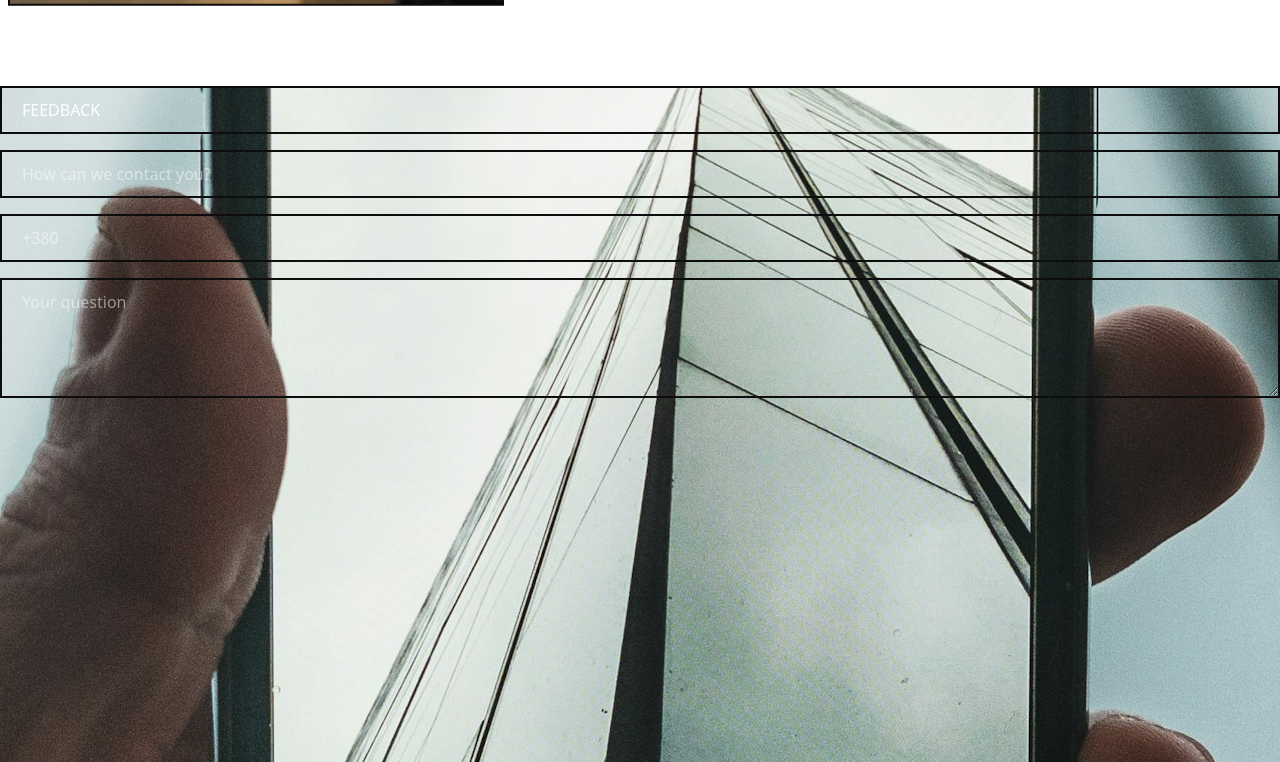
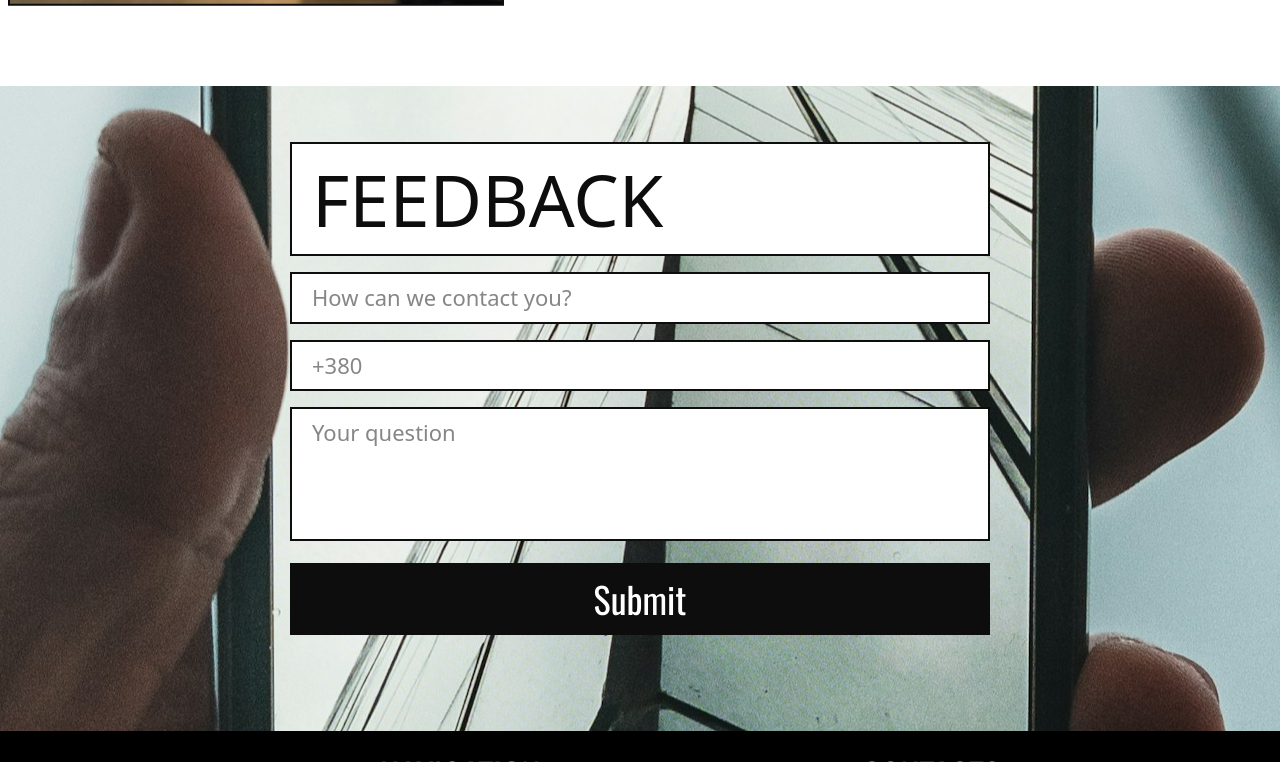
Before and after one commit to spaindoc/Rentos, a Next.js app: page /en in a window 1280 px wide. Shown: the part 498-1260 px from the top of the page. Built offline with nearby package versions, Linux system fonts and the light colour scheme.

Commit message:
did feedback (with no api)

```diff
--- a/src/app/[locale]/components/feedback.jsx
+++ b/src/app/[locale]/components/feedback.jsx
@@ -12,24 +12,46 @@ const Feedback = () => {
     const [message, setMessage] = useState('');
 
     const onFetch = async (name, phone, message) => {
-    };//! Напиши будь ласка апішечку, бо я хз які ендпоінти(
+        //! Напиши будь ласка апішечку, бо я хз які ендпоінти(
+    };
 
     return (
-        <section className="bg-auto min-h-[100vh] bg-center bg-no-repeat relative" style={{ backgroundImage: `url(${bg.src})` }}>
-            <div className="border p-2.5 lg:py-2.5 lg:px-5 lg:border-2 border-black uppercase">
-                <h3>{t('Feedback.title')}</h3>
+        <section
+            className="bg-auto pt-[5vh] pb-[10vh] bg-center bg-no-repeat relative overflow-x-hidden min-w-full"
+            style={{ backgroundImage: `url(${bg.src})` }}
+        >
+            <div className={`relative overflow-x-hidden`}>
+                <div className="w-full max-w-full px-4 py-4 box-border">
+
+                    <div className="
+                        w-full max-w-[700px]
+                        mx-auto text-black bg-white
+                        border p-2.5 lg:py-2.5 lg:px-5 lg:border-2 border-black uppercase
+                    ">
+                        <h3 className="break-words leading-tight text-[38px] lg:text-7xl">
+                            {t('Feedback.title')}
+                        </h3>
                     </div>
 
-            <form className="space-y-4 mt-4" onSubmit={(e) => {
+                    <form
+                        className="w-full max-w-[700px] mx-auto space-y-4 mt-4 box-border text-black"
+                        onSubmit={(e) => {
                             e.preventDefault();
                             onFetch(name, phone, message);
-            }}>
+                        }}
+                    >
                         <input
                             type="text"
                             placeholder={t('Feedback.form.name')}
                             value={name}
                             onChange={(e) => setName(e.target.value)}
-                    className="w-full border p-2.5 lg:py-2.5 lg:px-5 lg:border-2 border-black"
+                            className="
+                                w-full max-w-full min-w-0 box-border
+                                border p-2.5 lg:py-2.5 lg:px-5 lg:border-2 border-black
+                                text-base leading-tight
+                                focus:outline-none
+                                bg-white text-[18px] lg:text-[22px] lg:leading-tight
+                            "
                         />
 
                         <input
@@ -37,7 +59,13 @@ const Feedback = () => {
                             placeholder="+380"
                             value={phone}
                             onChange={(e) => setPhone(e.target.value)}
-                    className="w-full border p-2.5 lg:py-2.5 lg:px-5 lg:border-2 border-black"
+                            className="
+                                w-full max-w-full min-w-0 box-border
+                                border p-2.5 lg:py-2.5 lg:px-5 lg:border-2 border-black
+                                text-base leading-tight
+                                focus:outline-none bg-white
+                                text-[18px] lg:text-[22px] lg:leading-tight
+                            "
                         />
 
                         <textarea
@@ -45,13 +73,23 @@ const Feedback = () => {
                             rows={4}
                             value={message}
                             onChange={(e) => setMessage(e.target.value)}
-                    className="w-full border p-2.5 lg:py-2.5 lg:px-5 lg:border-2 border-black"
+                            className="
+                                w-full max-w-full min-w-0 box-border
+                                border p-2.5 lg:py-2.5 lg:px-5 lg:border-2 border-black
+                                text-base leading-tight resize-none
+                                focus:outline-none bg-white
+                                text-[18px] lg:text-[22px] lg:leading-tight
+                            "
                         />
 
-                <Button type="submit">
+                        <div className="w-full max-w-full box-border">
+                        <button className={`bg-black w-full max-w-[700px] cursor-pointer font-oswald py-4 text-center text-white text-[18px] lg:text-4xl`}>
                             {t('Feedback.form.submit')}
-                </Button>
+                        </button>
+                        </div>
                     </form>
+                </div>
+            </div>
         </section>
     );
 };
```
Lines whose indentation alone changed are shown as unchanged.
